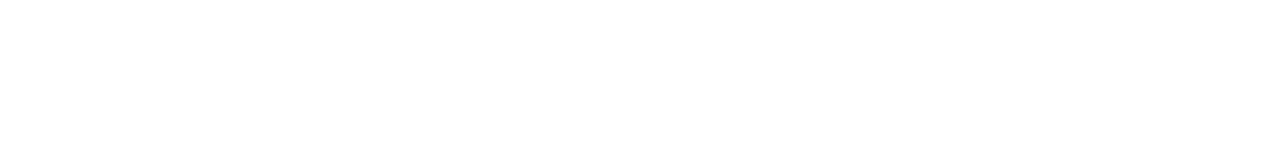
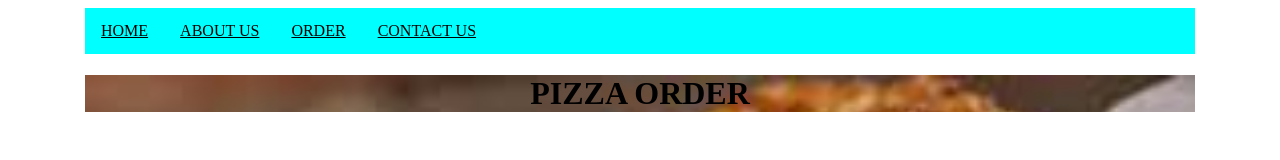
Before and after one commit to kilitasha435/pizza, a plain HTML site: page index.html in a window 1280 px wide. Drawn offline with Linux system fonts and the light colour scheme.

Commit message:
added navbar

```diff
--- a/css/styles.css
+++ b/css/styles.css
@@ -0,0 +1,29 @@
+.pizza{
+    text-align: center;
+}
+.head{
+    background-image: url(../img/download.jpeg);
+    background-repeat: no-repeat;
+    background-size: cover;
+}
+.list{
+    list-style-type: none;
+    margin: auto;
+    padding: 0%;
+    overflow: hidden;
+    background-color: aqua;
+}
+li{
+    float: left;
+    border-radius: 25%;
+}
+li a{
+    display: block;
+    color: black;
+    text-align: center;
+    padding: 14px 16px;
+    border-radius: 25%;
+}
+li a:hover{
+    background-color: tomato;
+}
--- a/index.html
+++ b/index.html
@@ -10,6 +10,21 @@
     <title>KILI PIZZA</title>
 </head>
 <body>
+    <div class="container">
+        <div>
+            <ul class="list">
+                <li><a href="#home" class="active">HOME</a></li>
+                <li><a href="#about">ABOUT US</a></li>
+                <li><a href="#order">ORDER</a></li>
+                <li><a href="contact">CONTACT US</a></li>
+            </ul>
+
+        </div>
+        <div class="head">
+            <h1 class="pizza">PIZZA ORDER</h1>
+        </div>
+    </div>
+
 
 </body>
 </html>
```
Also changed, not shown: img/UM4VXMMJ5Y7T5MPQALWPL73RGM.jpg (added), img/download.jpeg (added), img/frame-square-01.jpg (added), img/images.jpeg (added), img/new_veg_extravaganza.jpg (added), img/pizza-recipe-1.jpg (added), img/twave3pm189b1ezmkrkq.jpg (added), 1 other file.
